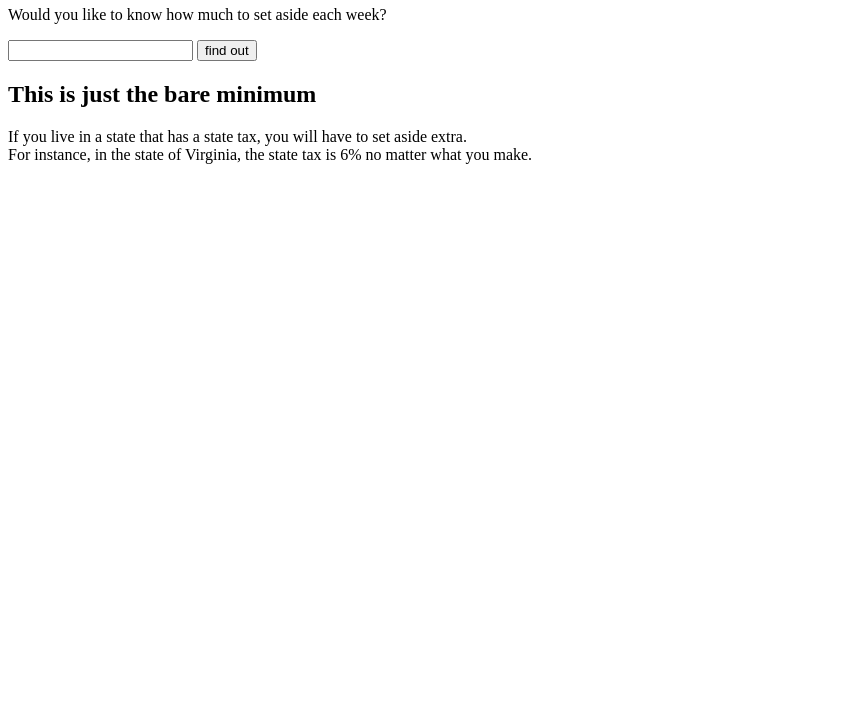
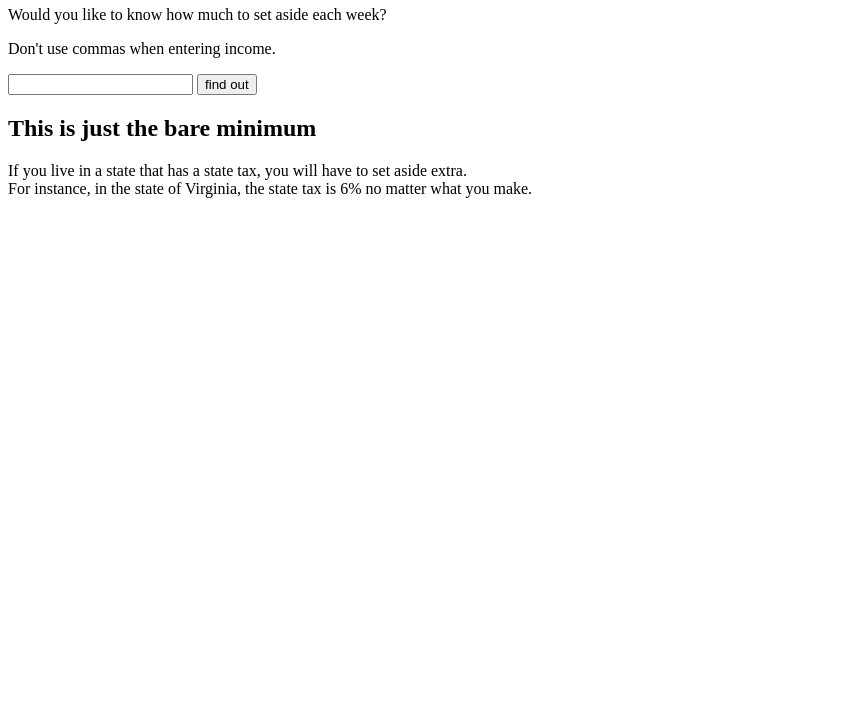
Before and after one commit to neandercode/brackets, a plain HTML site: page index.html in a window 1280 px wide. Shown: the part 76-800 px from the top of the page, without its empty margins (0-847 px from the left). Drawn offline with Linux system fonts and the light colour scheme.

Commit message:
Update index.html

```diff
--- a/index.html
+++ b/index.html
@@ -10,6 +10,7 @@
     <h1>Simple Tax Calculator</h1>
     <p>Would you like to know how much to set aside each week?</p>
 
+    <p>Don't use commas when entering income.</p>
     <input id="income" type="text">
     <button onclick="myMoney()">find out</button>
     <p id="demo"></p>
```
